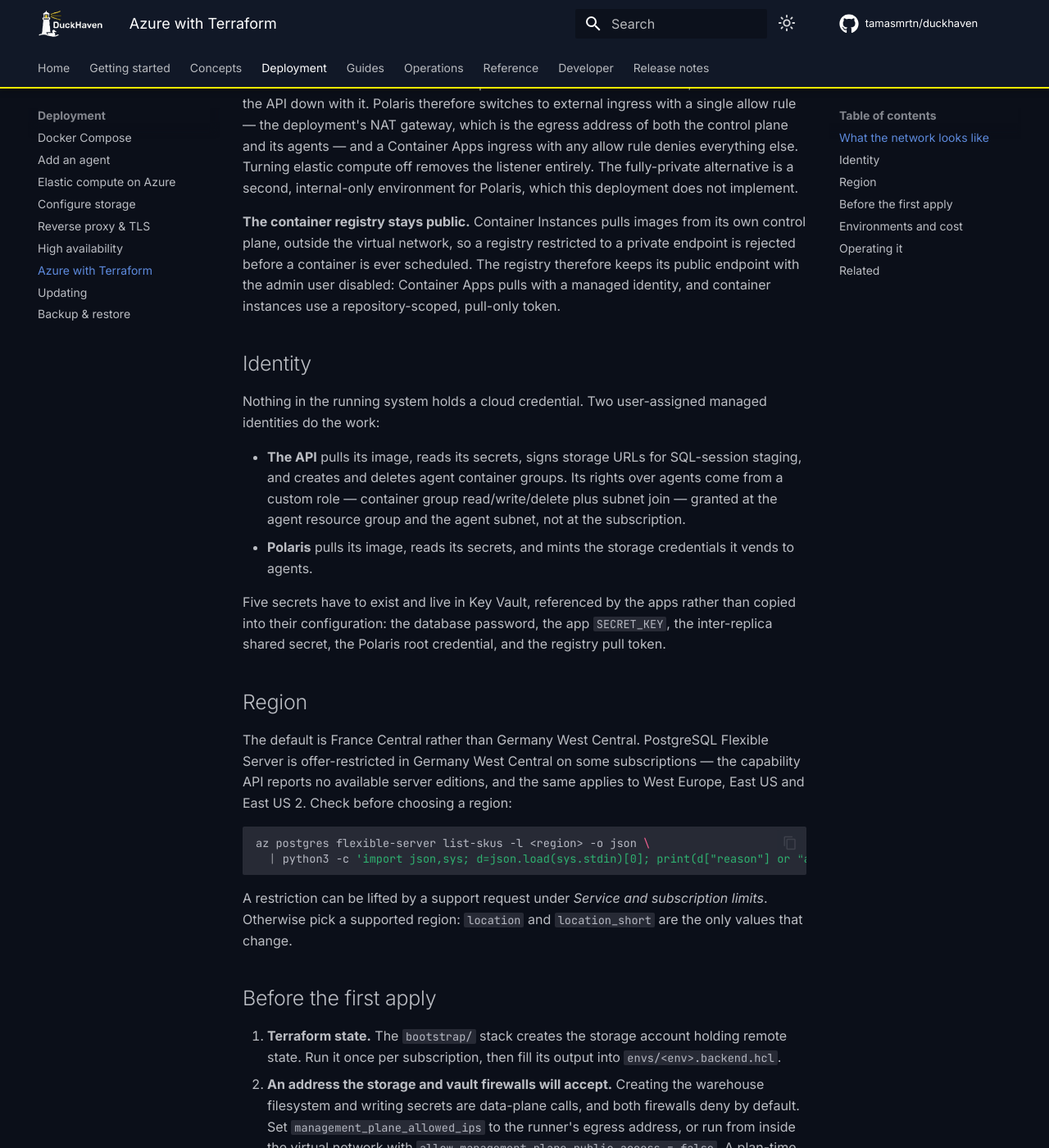
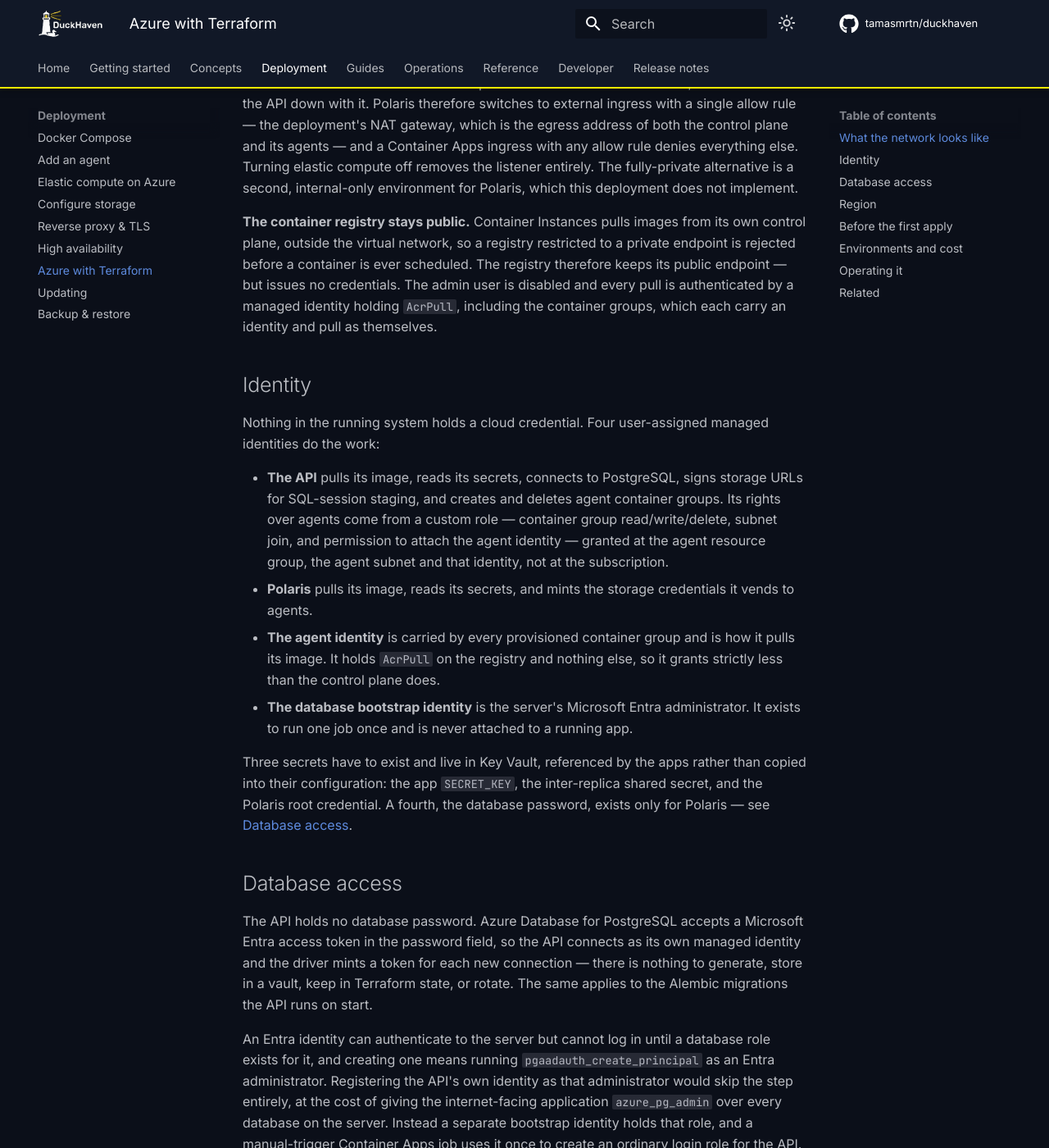
Before and after one commit to tamasmrtn/duckhaven, an MkDocs documentation site: the page built from docs/deployment/azure-terraform.md, in a window 1280 px wide and 1400 px high, scrolled down 1784 px. Shown: the whole window at 82% size. Built offline with MkDocs 1.6.1 and Material for MkDocs 9.7.7, drawn with Linux system fonts in a browser that asks for light colours; comment, search, counter and statistics services are not loaded; some of the changed text lies outside the part shown.

Commit message:
Remove subscription-specific Terraform inputs
Both tfvars carried a real subscription GUID and name_suffix values
pinned to names reserved on that subscription, and location defaulted to
francecentral because PostgreSQL is offer-restricted there -- a
per-subscription quota quirk shipped as the blueprint's default region.

The subscription now comes from the environment (ARM_SUBSCRIPTION_ID or
the CLI's active subscription), which is one less required input and
cannot disagree with the credentials the apply runs under. location has
no default, and location_short is derived from it by a lookup rather
than being a second variable that must agree by hand; an uncovered
region fails at plan time saying so.

The status blocks read as a deploy log rather than as documentation, so
they now describe maturity instead of a resource count.

````diff
--- a/docs/deployment/azure-terraform.md
+++ b/docs/deployment/azure-terraform.md
@@ -74,31 +74,62 @@
 **The container registry stays public.** Container Instances pulls images from its own
 control plane, outside the virtual network, so a registry restricted to a private
 endpoint is rejected before a container is ever scheduled. The registry therefore keeps
-its public endpoint with the admin user disabled: Container Apps pulls with a managed
-identity, and container instances use a repository-scoped, pull-only token.
+its public endpoint — but issues no credentials. The admin user is disabled and every
+pull is authenticated by a managed identity holding `AcrPull`, including the container
+groups, which each carry an identity and pull as themselves.
 
 ## Identity
 
-Nothing in the running system holds a cloud credential. Two user-assigned managed
+Nothing in the running system holds a cloud credential. Four user-assigned managed
 identities do the work:
 
-- **The API** pulls its image, reads its secrets, signs storage URLs for SQL-session
-  staging, and creates and deletes agent container groups. Its rights over agents come
-  from a custom role — container group read/write/delete plus subnet join — granted at
-  the agent resource group and the agent subnet, not at the subscription.
+- **The API** pulls its image, reads its secrets, connects to PostgreSQL, signs storage
+  URLs for SQL-session staging, and creates and deletes agent container groups. Its
+  rights over agents come from a custom role — container group read/write/delete, subnet
+  join, and permission to attach the agent identity — granted at the agent resource
+  group, the agent subnet and that identity, not at the subscription.
 - **Polaris** pulls its image, reads its secrets, and mints the storage credentials it
   vends to agents.
+- **The agent identity** is carried by every provisioned container group and is how it
+  pulls its image. It holds `AcrPull` on the registry and nothing else, so it grants
+  strictly less than the control plane does.
+- **The database bootstrap identity** is the server's Microsoft Entra administrator. It
+  exists to run one job once and is never attached to a running app.
 
-Five secrets have to exist and live in Key Vault, referenced by the apps rather than
-copied into their configuration: the database password, the app `SECRET_KEY`, the
-inter-replica shared secret, the Polaris root credential, and the registry pull token.
+Three secrets have to exist and live in Key Vault, referenced by the apps rather than
+copied into their configuration: the app `SECRET_KEY`, the inter-replica shared secret,
+and the Polaris root credential. A fourth, the database password, exists only for
+Polaris — see [Database access](#database-access).
+
+## Database access
+
+The API holds no database password. Azure Database for PostgreSQL accepts a Microsoft
+Entra access token in the password field, so the API connects as its own managed
+identity and the driver mints a token for each new connection — there is nothing to
+generate, store in a vault, keep in Terraform state, or rotate. The same applies to the
+Alembic migrations the API runs on start.
+
+An Entra identity can authenticate to the server but cannot log in until a database role
+exists for it, and creating one means running `pgaadauth_create_principal` as an Entra
+administrator. Registering the API's own identity as that administrator would skip the
+step entirely, at the cost of giving the internet-facing application `azure_pg_admin`
+over every database on the server. Instead a separate bootstrap identity holds that
+role, and a manual-trigger Container Apps job uses it once to create an ordinary login
+role for the API. The job runs inside the environment because the server has no public
+endpoint — a Terraform runner outside the virtual network cannot reach it.
+
+Polaris is the exception, and password authentication stays enabled for it. Its Quarkus
+datasource would need `azure-identity-extensions` on the pgjdbc classpath to present an
+Entra token, and the stock `apache/polaris` image does not ship it. Its password is
+generated by Terraform and lives in Key Vault. Set
+`postgres_password_auth_enabled = false` to close that path off if you run without
+Polaris.
 
 ## Region
 
-The default is France Central rather than Germany West Central. PostgreSQL Flexible
-Server is offer-restricted in Germany West Central on some subscriptions — the
-capability API reports no available server editions, and the same applies to West
-Europe, East US and East US 2. Check before choosing a region:
+Pick the region deliberately: PostgreSQL Flexible Server is offer-restricted in some
+regions on some subscriptions — the capability API reports no available server editions,
+and the apply fails several minutes in. Check before choosing:
 
 ```sh
 az postgres flexible-server list-skus -l <region> -o json \
@@ -106,8 +137,12 @@
 ```
 
 A restriction can be lifted by a support request under *Service and subscription
-limits*. Otherwise pick a supported region: `location` and `location_short` are the only
-values that change.
+limits*. Prefer a region with three availability zones, so zone-redundant HA and ZRS
+storage are available.
+
+`location` has no default for this reason. `location_short`, which appears in every
+resource name, is derived from it by a lookup table in `locals.tf`; a region that table
+does not cover fails at plan time and tells you to set `location_short` yourself.
 
 ## Before the first apply
 
@@ -148,11 +183,11 @@
 
 `envs/staging.tfvars` is tuned for a trial subscription: burstable PostgreSQL at the
 storage floor with no standby, a Basic registry, single small replicas, no NAT gateway,
-and a cap on log ingestion. Two things about it are worth stating plainly. A Basic
-registry has no repository-scoped tokens, so agents there pull with the registry admin
-user — acceptable only because that registry is disposable. And with no NAT gateway
-elastic compute cannot work at all, so it stays disabled until the gateway is turned on;
-the configuration rejects that combination rather than letting agents fail to register.
+and a cap on log ingestion. The registry SKU costs nothing in security — access is
+managed-identity authenticated on every SKU — but the NAT gateway is a real functional
+limit: without it elastic compute cannot work at all, so it stays disabled until the
+gateway is turned on, and the configuration rejects that combination rather than letting
+agents fail to register.
 
 The largest saving is not a SKU choice. Everything bills for existing rather than for
 being used, so destroying an environment between test sessions saves more than any
````
Also changed, not shown: deploy/terraform/README.md (+26 -26 lines), 7 other files.
